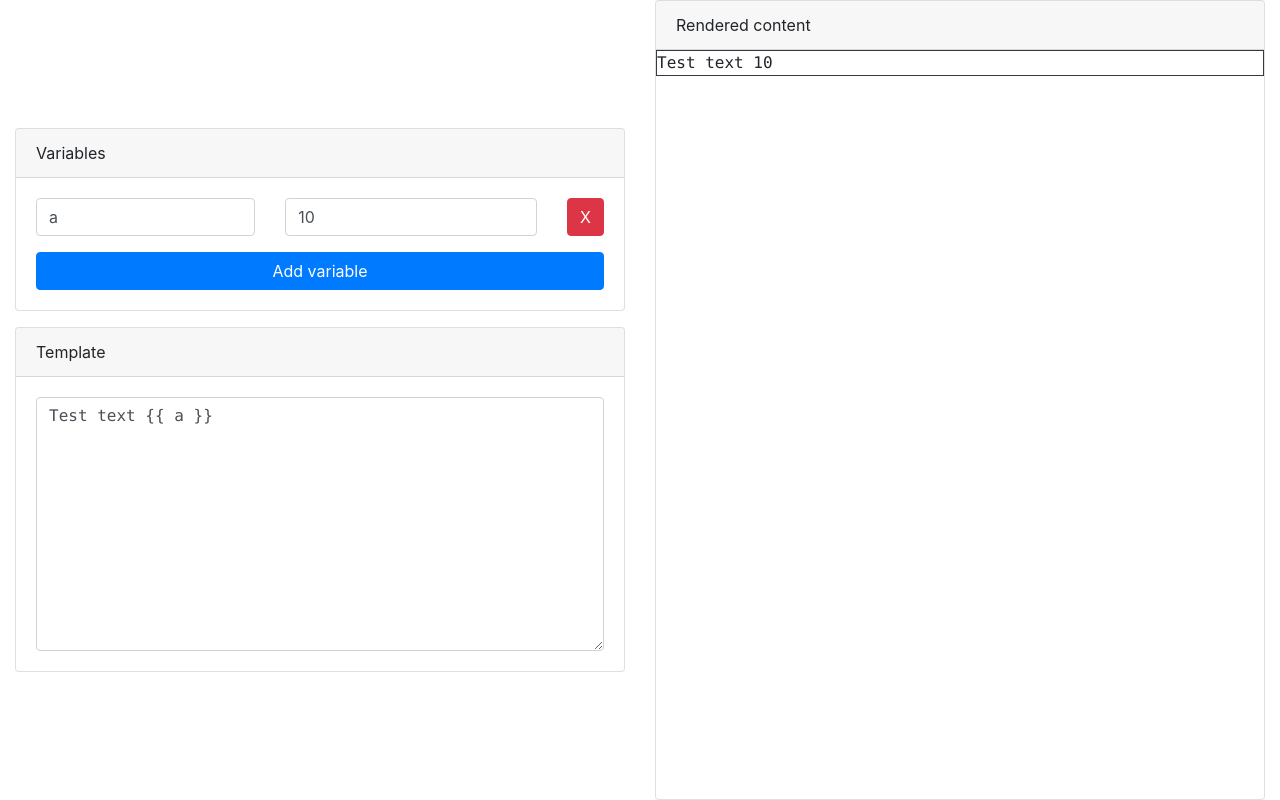
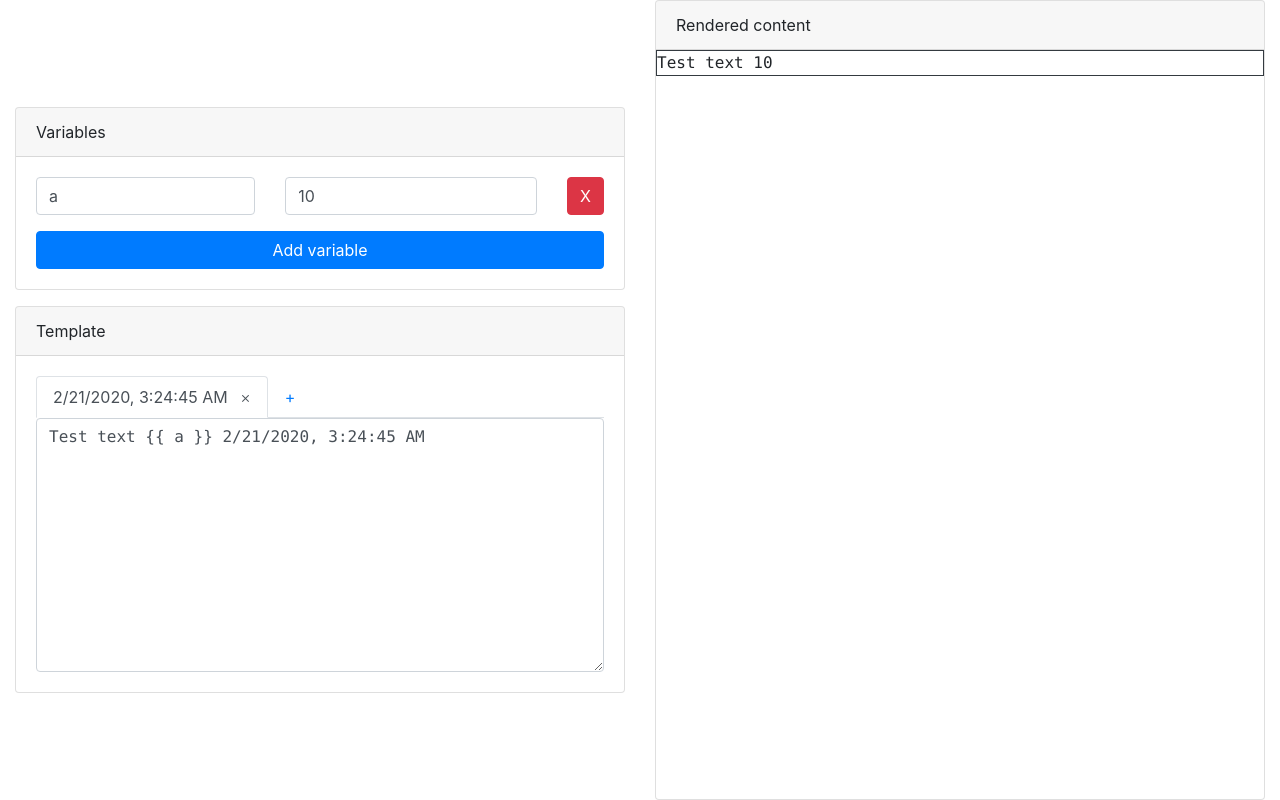
Before and after one commit to oliveirarthur/code-generator-src, an Angular app in the folder web/: page / in a window 1280 px wide. Built offline with nearby package versions, Linux system fonts and the light colour scheme.

Commit message:
WIP implements tabs to edit multiple templates

```diff
--- a/web/package.json
+++ b/web/package.json
@@ -16,11 +16,14 @@
     "@angular/compiler": "~9.0.2",
     "@angular/core": "~9.0.2",
     "@angular/forms": "~9.0.2",
+    "@angular/localize": "^9.0.2",
     "@angular/platform-browser": "~9.0.2",
     "@angular/platform-browser-dynamic": "~9.0.2",
     "@angular/router": "~9.0.2",
+    "@ng-bootstrap/ng-bootstrap": "^6.0.0",
     "bootstrap": "^4.4.1",
     "handlebars": "^4.7.3",
+    "lodash": "^4.17.15",
     "rxjs": "~6.5.4",
     "tslib": "^1.10.0",
     "zone.js": "~0.10.2"
--- a/web/src/app/app.module.ts
+++ b/web/src/app/app.module.ts
@@ -6,6 +6,7 @@ import { AppComponent } from '@app/app.component';
 import { RendererComponent } from '@components/renderer/renderer.component';
 import { TemplateComponent } from '@components/template/template.component';
 import { VariablesComponent } from '@components/variables/variables.component';
+import { NgbNavModule } from '@ng-bootstrap/ng-bootstrap';
 import { GeneratorComponent } from '@pages/generator/generator.component';
 
 @NgModule({
@@ -20,6 +21,7 @@ import { GeneratorComponent } from '@pages/generator/generator.component';
     BrowserModule,
     AppRoutingModule,
     ReactiveFormsModule,
+    NgbNavModule,
   ],
   providers: [],
   bootstrap: [AppComponent]
--- a/web/src/app/components/template/template.component.html
+++ b/web/src/app/components/template/template.component.html
@@ -1,6 +1,32 @@
-<textarea
-  cols="30"
-  rows="10"
-  class="form-control text-monospace"
-  [formControl]="templateInput"
-></textarea>
+<ul
+  ngbNav
+  #nav="ngbNav"
+  [(activeId)]="active"
+  class="nav-tabs"
+>
+  <li
+    *ngFor="let tab of (tabs | async); let i=index"
+    [ngbNavItem]="tab.id"
+  >
+    <a ngbNavLink>
+      {{ tab.name || 'Tab ' + (i + 1) }}
+      <span
+        class="close position-relative pl-2 font-weight-light"
+        (click)="closeTab($event, tab.id)"
+      >×</span>
+    </a>
+    <ng-template ngbNavContent>
+      <textarea
+        cols="30"
+        rows="10"
+        class="form-control text-monospace"
+        [formControl]="templateInput(tab)"
+      ></textarea>
+    </ng-template>
+  </li>
+  <li class="nav-item">
+    <a class="nav-link" href (click)="addTab($event)">+</a>
+  </li>
+</ul>
+
+<div [ngbNavOutlet]="nav" class=""></div>
--- a/web/src/app/components/template/template.component.ts
+++ b/web/src/app/components/template/template.component.ts
@@ -1,7 +1,9 @@
 import { Component, Input, OnInit } from '@angular/core';
 import { FormBuilder, FormControl } from '@angular/forms';
+import { ITab } from '@typings/Tab';
 import { ITemplate } from '@typings/Template';
 import { BehaviorSubject } from 'rxjs';
+import _get from 'lodash/get';
 
 @Component({
   selector: 'cg-template',
@@ -11,31 +13,53 @@ import { BehaviorSubject } from 'rxjs';
 export class TemplateComponent implements OnInit {
 
   @Input() template: BehaviorSubject<ITemplate>;
+  @Input() tabs: BehaviorSubject<Array<ITab>>;
+  active = 1;
 
-  templateInput = this.formBuilder.control('');
 
   constructor(
     private formBuilder: FormBuilder,
   ) { }
 
   ngOnInit(): void {
-    this._initInputValue();
-    this._watchInputChanges();
+    this.addTab();
   }
 
-  private _initInputValue() {
-    if (!this.template) {
-      return;
-    }
-    this.templateInput.setValue(this.template.value.text);
+  templateInput(tab: ITab): FormControl {
+    const formControl = this.formBuilder.control(_get(tab, 'template.text', ''));
+    formControl.valueChanges.subscribe(value => tab.template.text = value);
+    return formControl;
   }
 
-  _watchInputChanges() {
-    this.templateInput.valueChanges.subscribe(text => {
-      const template = this.template.value;
-      template.text = text;
-      this.template.next(template);
+  addTab(event: MouseEvent = null) {
+    if (event) {
+      event.preventDefault();
+    }
+
+    const tabs = this.tabs.value;
+    const name = (new Date()).toLocaleString();
+    tabs.push({
+      id: tabs.length,
+      name,
+      template: {
+        text: 'Test text {{ a }} ' + name,
+      },
     });
+    this.tabs.next(tabs);
+    this.active = this.tabs.value[0].id;
+  }
+
+
+  closeTab(event: MouseEvent, toRemove: number) {
+    event.preventDefault();
+    event.stopImmediatePropagation();
+
+    // if (!confirm('Are you sure?')) {
+    //   return;
+    // }
+
+    const tabs = this.tabs.value.filter(tab => tab.id !== toRemove);
+    this.tabs.next(tabs);
   }
 
 }
--- a/web/src/app/pages/generator/generator.component.html
+++ b/web/src/app/pages/generator/generator.component.html
@@ -18,7 +18,10 @@
             Template
           </div>
           <div class="card-body">
-            <cg-template [template]="template"></cg-template>
+            <cg-template
+              [template]="template"
+              [tabs]="tabs"
+            ></cg-template>
           </div>
         </div>
       </div>
--- a/web/src/app/pages/generator/generator.component.ts
+++ b/web/src/app/pages/generator/generator.component.ts
@@ -3,6 +3,7 @@ import { FormBuilder, FormGroup } from '@angular/forms';
 import { ITemplate } from '@typings/Template';
 import { IVariable } from '@typings/Variable';
 import { BehaviorSubject } from 'rxjs';
+import { ITab } from '@typings/Tab';
 
 @Component({
   selector: 'cg-generator',
@@ -15,6 +16,7 @@ export class GeneratorComponent implements OnInit {
   template = new BehaviorSubject<ITemplate>({
     text: `Test text {{ a }}`,
   } as ITemplate);
+  tabs = new BehaviorSubject<Array<ITab>>([]);
 
   constructor(
     private formBuilder: FormBuilder,
--- a/web/src/polyfills.ts
+++ b/web/src/polyfills.ts
@@ -1,3 +1,7 @@
+/***************************************************************************************************
+ * Load `$localize` onto the global scope - used if i18n tags appear in Angular templates.
+ */
+import '@angular/localize/init';
 /**
  * This file includes polyfills needed by Angular and is loaded before the app.
  * You can add your own extra polyfills to this file.
--- a/web/src/styles/vendor/bootstrap.sass
+++ b/web/src/styles/vendor/bootstrap.sass
@@ -7,3 +7,4 @@
 @import 'bootstrap/scss/_utilities'
 @import 'bootstrap/scss/_grid'
 @import 'bootstrap/scss/_card'
+@import 'bootstrap/scss/_nav'
--- /dev/null
+++ b/web/src/typings/Tab.ts
@@ -0,0 +1,7 @@
+import { ITemplate } from '@typings/Template';
+
+export interface ITab {
+  id: number;
+  name?: string;
+  template?: ITemplate;
+}
```
Also changed, not shown: 1 other file (tests, documents, lock files or other folders).
